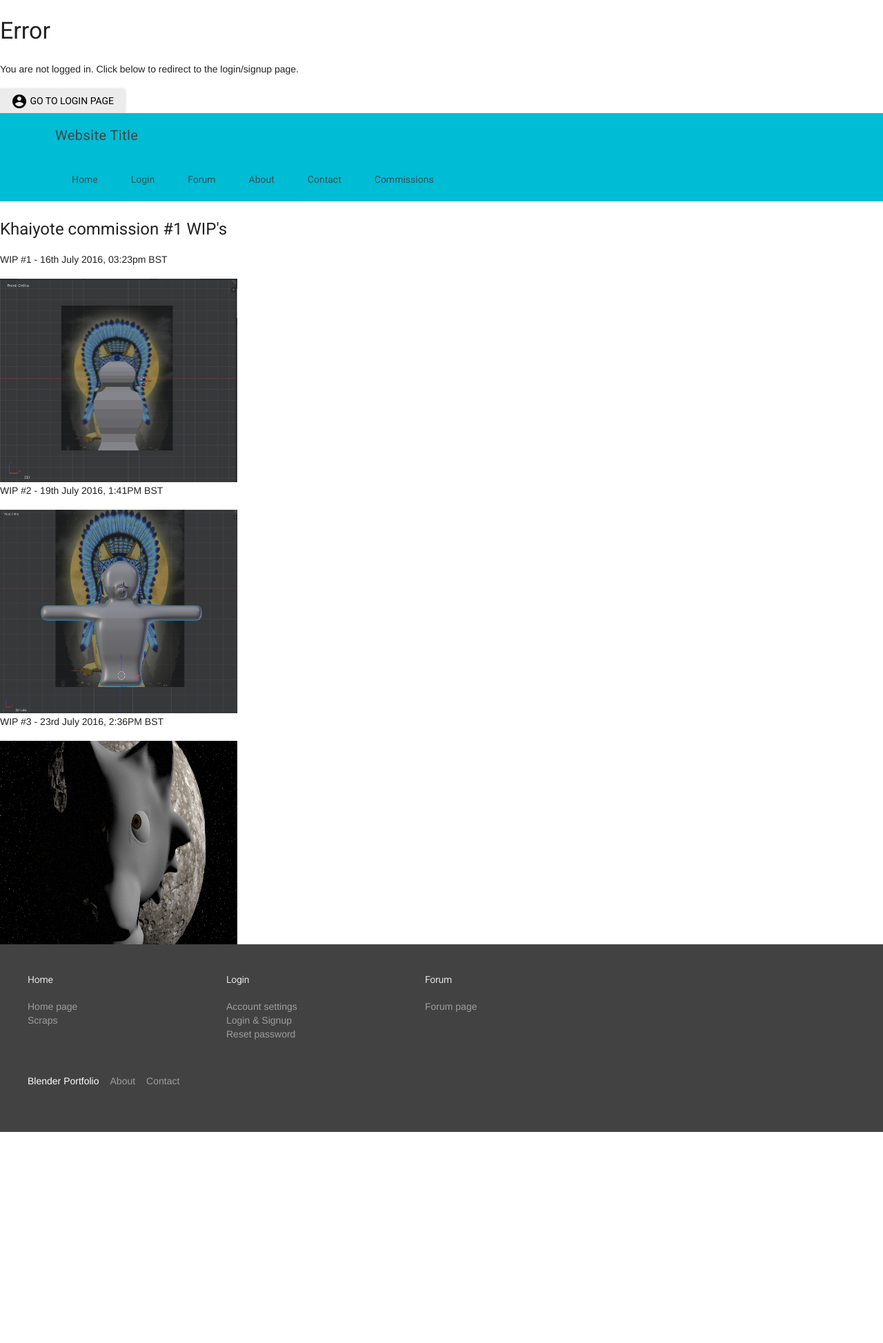
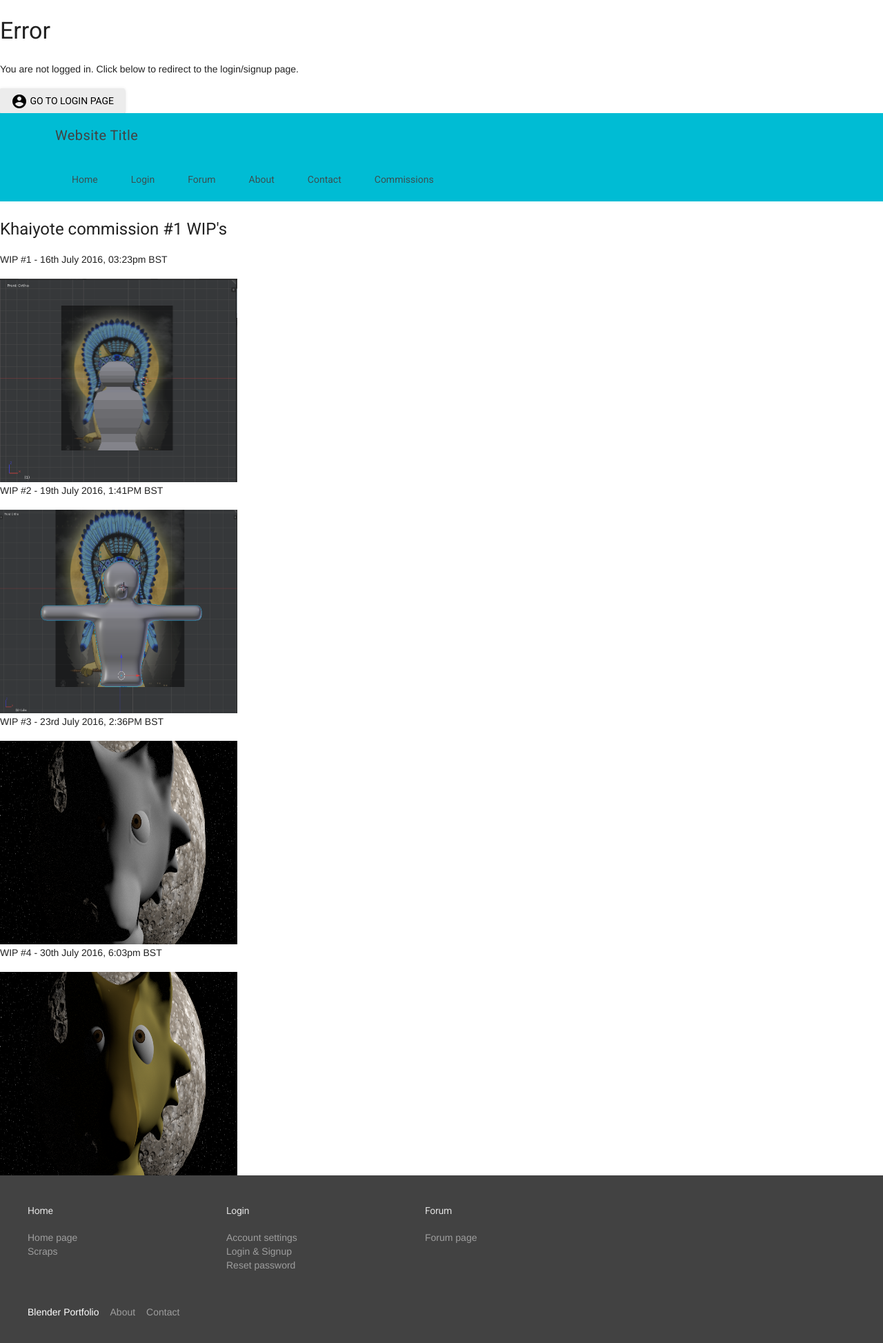
Before and after one commit to slothgamez/fireplex.github.io, a Jekyll site: the page commission-home/wips/index.html, which Jekyll copies as it is, in a window 1280 px wide. Shown: the top 1947 px of the page at 69% size. Built offline with Jekyll 4.4.1, drawn with Linux system fonts in a browser that asks for light colours; nearby versions of some CDN libraries; comment, search, counter and statistics services are not loaded.

Commit message:
Update index.html

```diff
--- a/commission-home/wips/index.html
+++ b/commission-home/wips/index.html
@@ -113,6 +113,8 @@
           <img src="https://fireplex.github.io/commission-home/wips/khaiyote/1907.PNG" width="344" height="295"/>
           <p>WIP #3 - 23rd July 2016, 2:36PM BST</p>
           <img src="https://fireplex.github.io/commission-home/wips/khaiyote/2307.png" width="344" height="295"/>
+          <p>WIP #4 - 30th July 2016, 6:03pm BST</p>
+          <img src="https://fireplex.github.io/commission-home/wips/khaiyote/3007.png" width="344" height="295"/>
         <!--Main END-->
         <footer class="mdl-mega-footer">
           <div class="mdl-mega-footer__middle-section">
```
